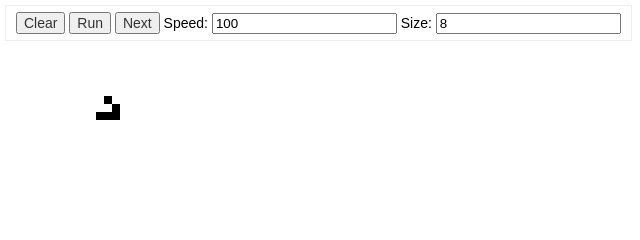
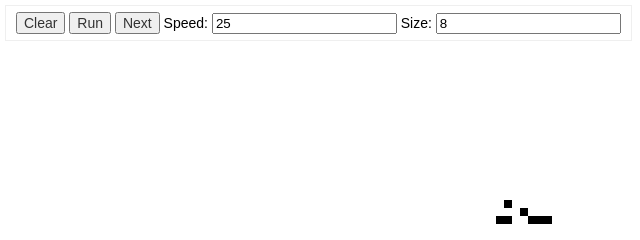
Before and after one commit to henrytseng/webgl-conways-game, a plain HTML site: page index.html in a window 1280 px wide. Shown: the full height of the page, 0-640 px from the left. Drawn offline with Linux system fonts and the light colour scheme.

Commit message:
Use acorn as the initial state

```diff
--- a/index.html
+++ b/index.html
@@ -61,7 +61,7 @@
     <button id="btn_clear">Clear</button>
     <button id="btn_run">Run</button>
     <button id="btn_next">Next</button>
-    Speed: <input id="input_speed" type="number" value="100">
+    Speed: <input id="input_speed" type="number" value="25">
     Size: <input id="input_size" type="number" value="8">
   </div>
 
--- a/main.js
+++ b/main.js
@@ -342,15 +342,17 @@ window.onload = () => {
   };
 
   // Initial state
-  const initX = Math.floor(100.0/cellWidth);
-  const initY = Math.floor(100.0/cellHeight);
+  const initX = Math.floor(500.0/cellWidth);
+  const initY = Math.floor(200.0/cellHeight);
   const storedState = JSON.parse(localStorage.getItem("world.state"));
   const initialState = storedState || [
     [initX+1, initY],
-    [initX+2, initY+1],
     [initX, initY+2],
     [initX+1, initY+2],
-    [initX+2, initY+2],
+    [initX+3, initY+1],
+    [initX+4, initY+2],
+    [initX+5, initY+2],
+    [initX+6, initY+2],
   ];
   initialState.forEach((coords) => {
     _placeAt(coords[0], coords[1], true);
```
